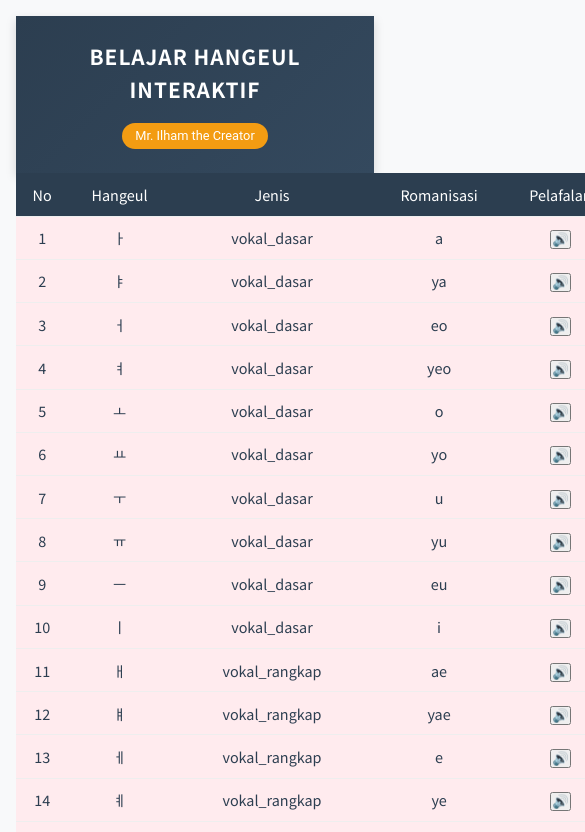
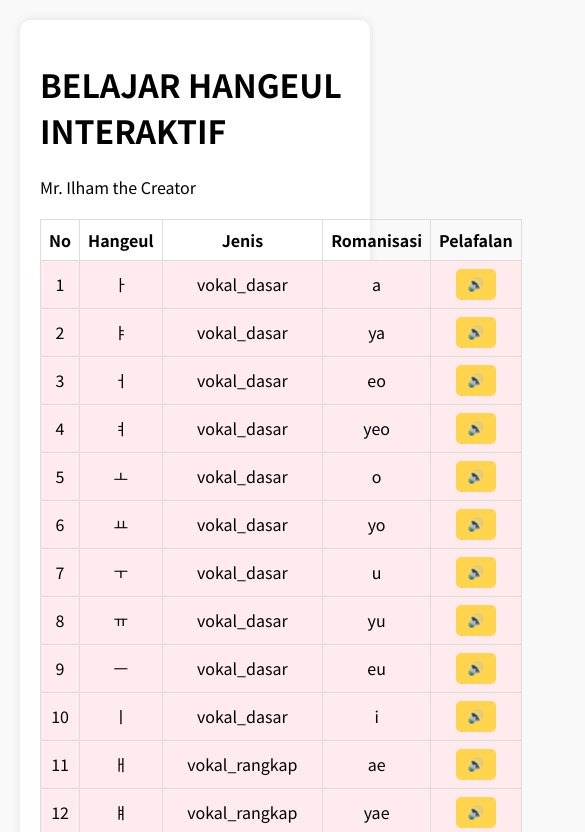
Before and after one commit to ilhamer/belajar_bahasa_korea_huruf_hangeul, a plain HTML site: page index.html in a window 390 px wide. Shown: the top 832 px of the page, 585 px wide, since content can reach past the window. Drawn offline with Linux system fonts and the light colour scheme.

Commit message:
back create css

```diff
--- a/css/style.css
+++ b/css/style.css
@@ -1,180 +1,60 @@
-/* ===== VARIABEL & DASAR ===== */
 :root {
-    /* Psikologi Warna */
-    --primary: #2C3E50;     /* Biru tua (profesionalisme) */
-    --secondary: #E74C3C;   /* Merah (energi) */
-    --accent: #F39C12;      /* Oranye (kreativitas) */
-    --light-bg: #F8F9FA;    /* Abu-abu muda (background) */
-    --text-dark: #2C3E50;   /* Teks gelap */
-    --text-light: #ECF0F1;  /* Teks terang */
-
-    /* Font */
-    --font-kr: 'Noto Sans KR', sans-serif;
-    --font-en: 'Roboto', sans-serif;
-
-    /* Shadow */
-    --shadow-sm: 0 2px 5px rgba(0,0,0,0.1);
-    --shadow-md: 0 4px 10px rgba(0,0,0,0.15);
-  }
-
-  /* ===== RESET & BASE STYLES ===== */
-  * {
-    margin: 0;
-    padding: 0;
-    box-sizing: border-box;
+    --konsonan: #e3f2fd;
+    --vokal: #ffebee;
+    --tombol: #ffd54f;
+    --font-korea: 'Noto Sans KR', sans-serif;
 }
 
 body {
-    font-family: var(--font-kr);
-    background-color: var(--light-bg);
-    color: var(--text-dark);
-    line-height: 1.6;
+    font-family: var(--font-korea);
+    background: #f9f9f9;
+    margin: 0;
+    padding: 20px;
 }
 
-  /* ===== HEADER & JUDUL ===== */
-  .header-container {
-    background: linear-gradient(135deg, var(--primary), #34495E);
-    color: white;
-    padding: 1.5rem;
-    text-align: center;
-    box-shadow: var(--shadow-md);
-  }
-
-  .header-title {
-    font-size: 2rem;
-    margin-bottom: 0.5rem;
-    font-weight: 700;
-    letter-spacing: 1px;
-  }
-
-  .creator-tag {
-    display: inline-block;
-    background-color: var(--accent);
-    color: white;
-    padding: 0.3rem 1rem;
-    border-radius: 20px;
-    font-size: 0.9rem;
-    margin-top: 0.5rem;
-    font-family: var(--font-en);
-  }
-
-  /* ===== KONTAINER UTAMA ===== */
 .container {
-    max-width: 1200px;
+    max-width: 800px;
     margin: 0 auto;
-    padding: 1rem;
-  }
-
-  /* ===== TABEL RESPONSIF ===== */
-  .table-wrapper {
-    overflow-x: auto;
-    margin: 2rem 0;
     background: white;
+    padding: 20px;
     border-radius: 10px;
-    box-shadow: var(--shadow-sm);
-    padding: 0.5rem;
+    box-shadow: 0 0 10px rgba(0,0,0,0.1);
 }
 
 table {
     width: 100%;
-    min-width: 600px;
     border-collapse: collapse;
+    margin: 20px 0;
 }
 
 th, td {
-    padding: 1rem;
+    padding: 12px;
     text-align: center;
-    border-bottom: 1px solid #eee;
+    border: 1px solid #ddd;
 }
 
-  th {
-    background-color: var(--primary);
-    color: white;
-    font-weight: 500;
+.konsonan { background-color: var(--konsonan); }
+.vokal { background-color: var(--vokal); }
+
+button {
+    background-color: var(--tombol);
+    border: none;
+    padding: 8px 12px;
+    border-radius: 5px;
+    cursor: pointer;
+    transition: background 0.3s;
 }
 
-  tr:nth-child(even) {
-    background-color: #f8f9fa;
+button:hover {
+    background-color: #ffc107;
 }
 
-  /* Warna berdasarkan jenis */
-  .konsonan {
-    background-color: #E1F5FE !important; /* Biru muda */
+.hidden {
+    display: none;
 }
 
-  .vokal {
-    background-color: #FFEBEE !important; /* Merah muda */
-  }
-
-  /* ===== TOMBOL & INTERAKSI ===== */
-  .btn {
-    display: inline-block;
-    background-color: var(--accent);
-    color: white;
-    border: none;
-    padding: 0.6rem 1.2rem;
-    border-radius: 5px;
-    cursor: pointer;
-    font-family: var(--font-kr);
-    transition: all 0.3s;
-    box-shadow: var(--shadow-sm);
-  }
-
-  .btn:hover {
-    transform: translateY(-2px);
-    box-shadow: var(--shadow-md);
-    background-color: #E67E22;
-  }
-
-  .btn-audio {
-    background-color: var(--secondary);
-    padding: 0.5rem;
-    border-radius: 50%;
-    width: 40px;
-    height: 40px;
-  }
-
-  /* ===== MODE KUIS ===== */
-  .quiz-container {
-    background: white;
-    padding: 1.5rem;
-    border-radius: 10px;
-    margin-top: 2rem;
-    box-shadow: var(--shadow-sm);
-  }
-
-  /* ===== RESPONSIVITAS ===== */
-  @media (max-width: 768px) {
-    .header-title {
-      font-size: 1.5rem;
-    }
-
+@media (max-width: 600px) {
     th, td {
-      padding: 0.8rem;
-      font-size: 0.9rem;
-    }
-
-    .btn {
-      padding: 0.5rem 1rem;
+        padding: 8px;
     }
 }
-
-  @media (max-width: 480px) {
-    .header-title {
-      font-size: 1.3rem;
-    }
-
-    .creator-tag {
-      font-size: 0.8rem;
-      padding: 0.2rem 0.8rem;
-    }
-
-    th, td {
-      padding: 0.6rem;
-    }
-
-    .table-wrapper {
-      margin: 1rem -0.5rem;
-      border-radius: 0;
-    }
-  }
```
Lines whose indentation alone changed are shown as unchanged.
